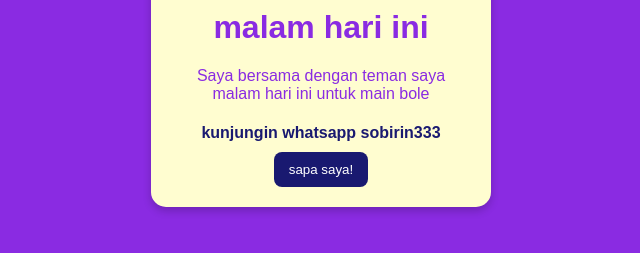
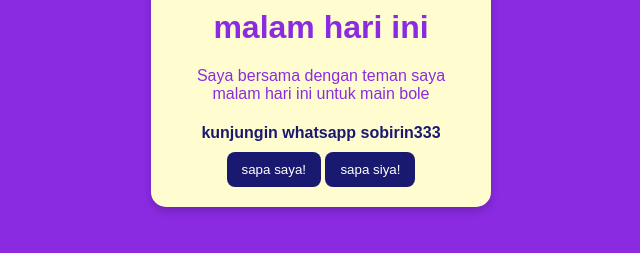
Before and after one commit to 3syke/Syk, a plain HTML site: page index.html in a window 1280 px wide. Shown: the part 205-458 px from the top of the page, without its empty margins (319-959 px from the left). Drawn offline with Linux system fonts and the light colour scheme.

```diff
--- a/index.html
+++ b/index.html
@@ -11,6 +11,7 @@
       <p>Saya bersama dengan teman saya malam hari ini untuk main bole</p>
       <a href="https://wa.me/qr/HPOEEEVKLTZ5H1">kunjungin whatsapp sobirin333</a>
       <button id="sapaButton">sapa saya!</button>
+      <button id="sapaBitton">sapa siya!</button>
     </div>
     <script SRC="script.js"></script>
   </body>
```
